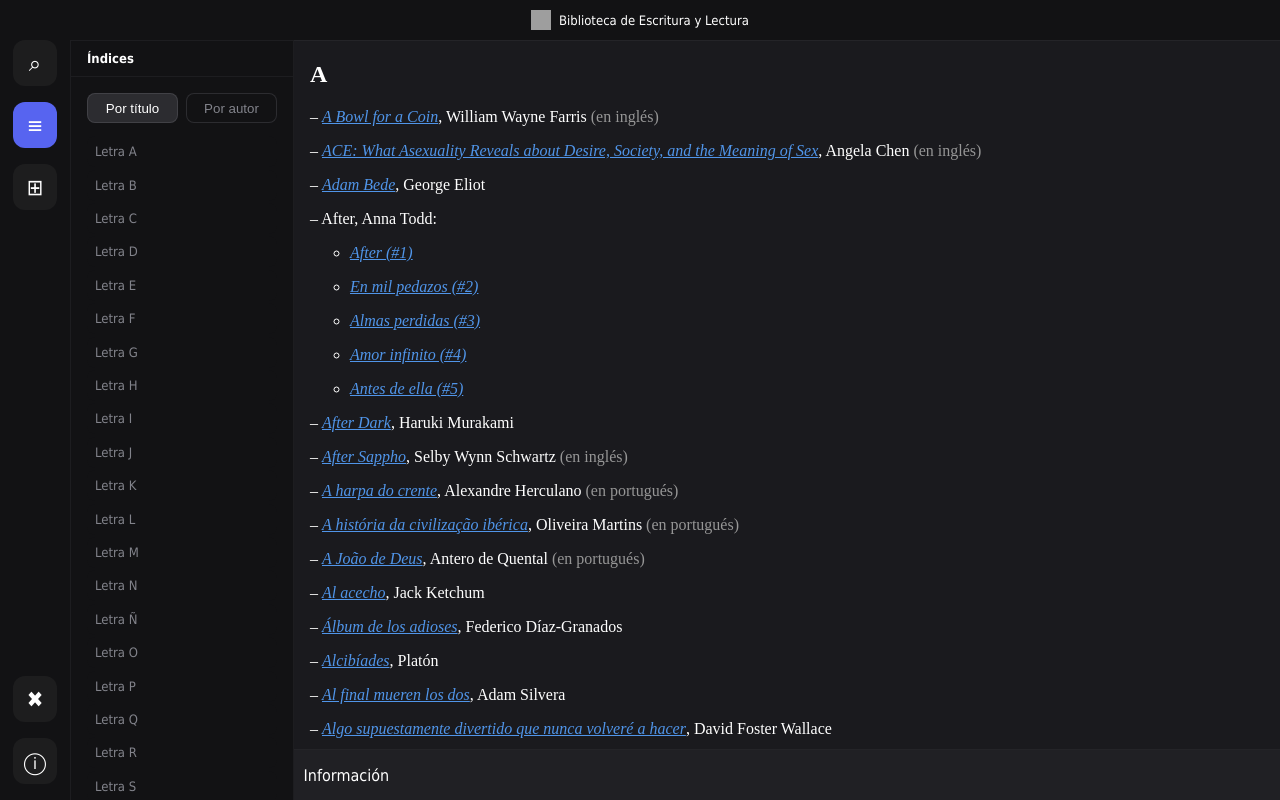
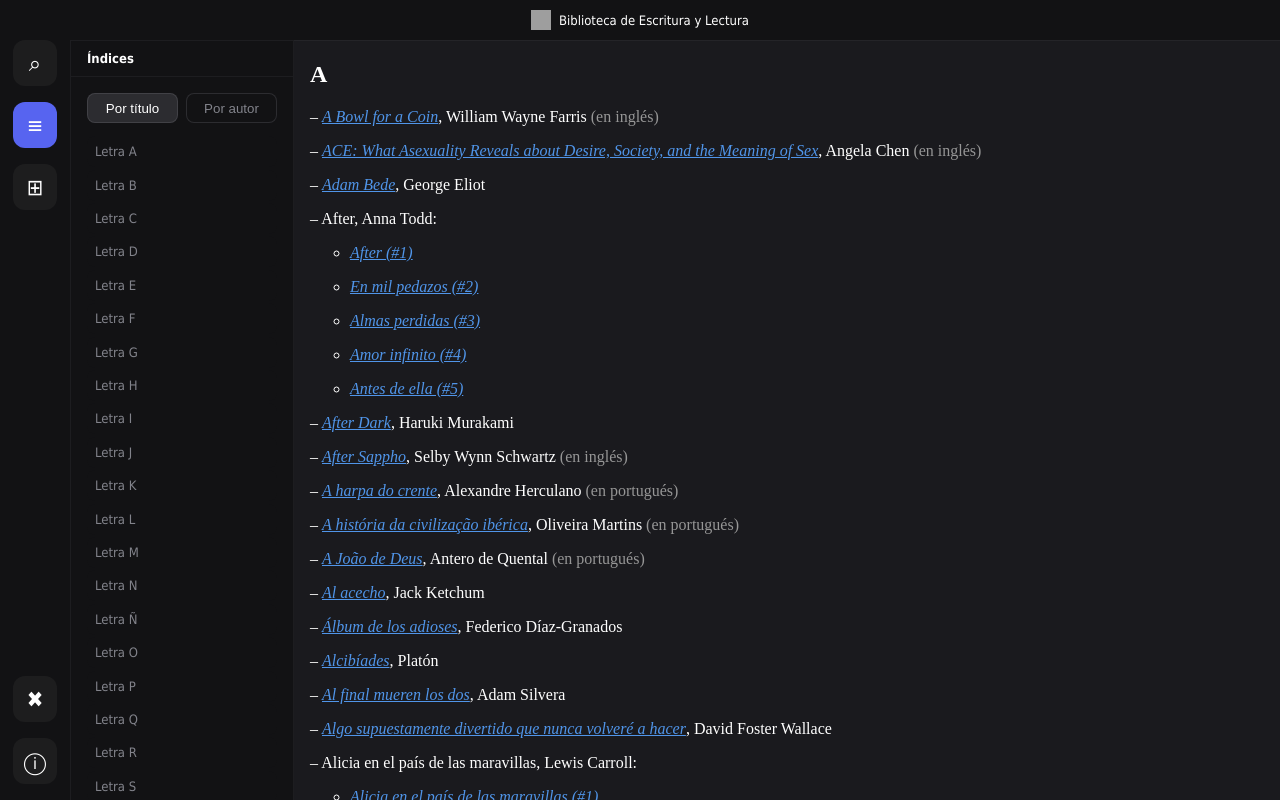
Before and after one commit to EscrituraYLectura/biblioteca, a Next.js app: page /indices in a window 1280 px wide. Built offline with nearby package versions, Linux system fonts and the light colour scheme; grey boxes are pictures that could not be loaded; a web font is replaced by a local one.

Commit message:
Remove inferior bar

```diff
--- a/components/GenerateIndex.tsx
+++ b/components/GenerateIndex.tsx
@@ -229,9 +229,6 @@ export default function GenerateIndex() {
                         </div>
                     ))}
                 </div>
-                <div className="barra-inferior">
-                    <p>Información</p>
-                </div>
             </main>
         </>
     );
```
